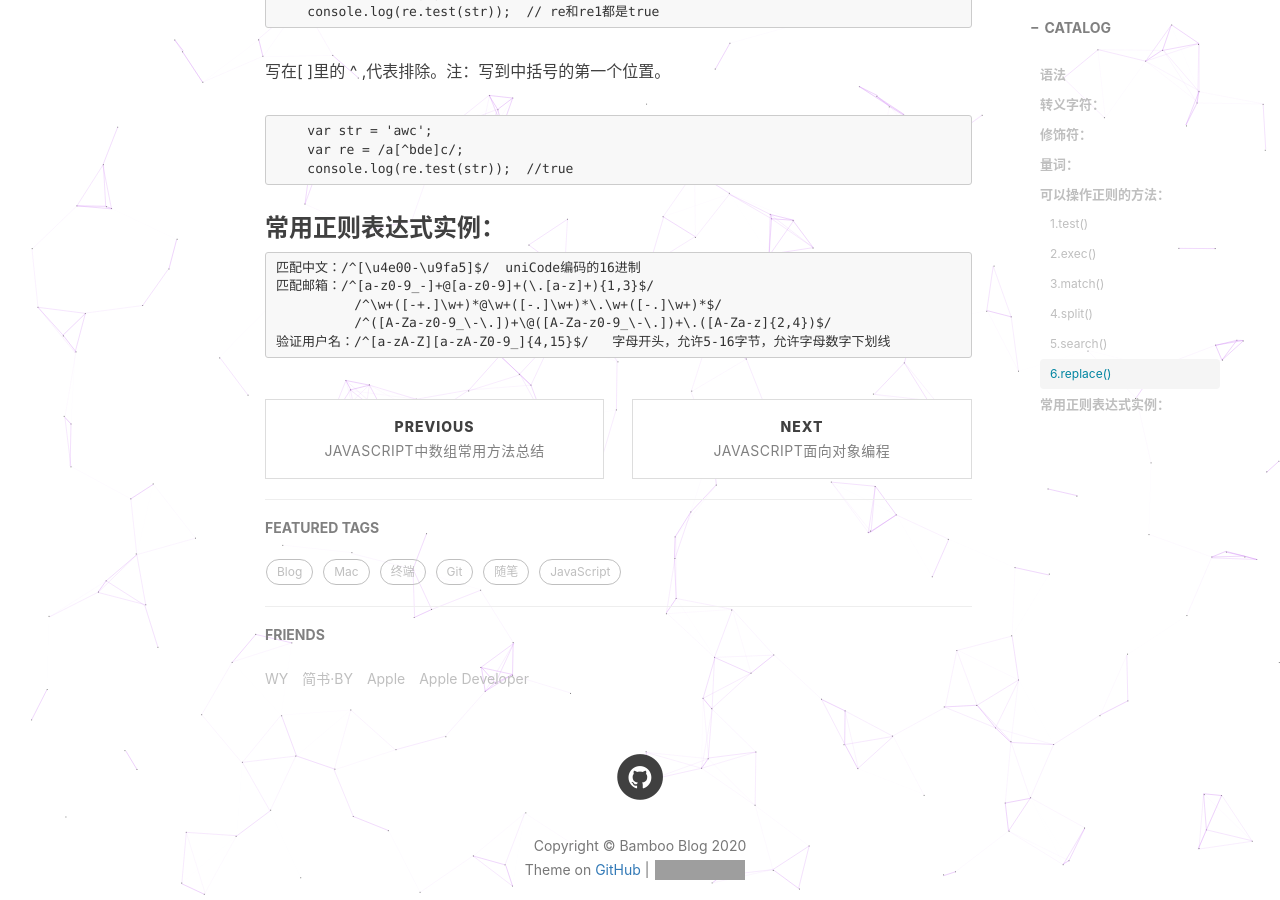
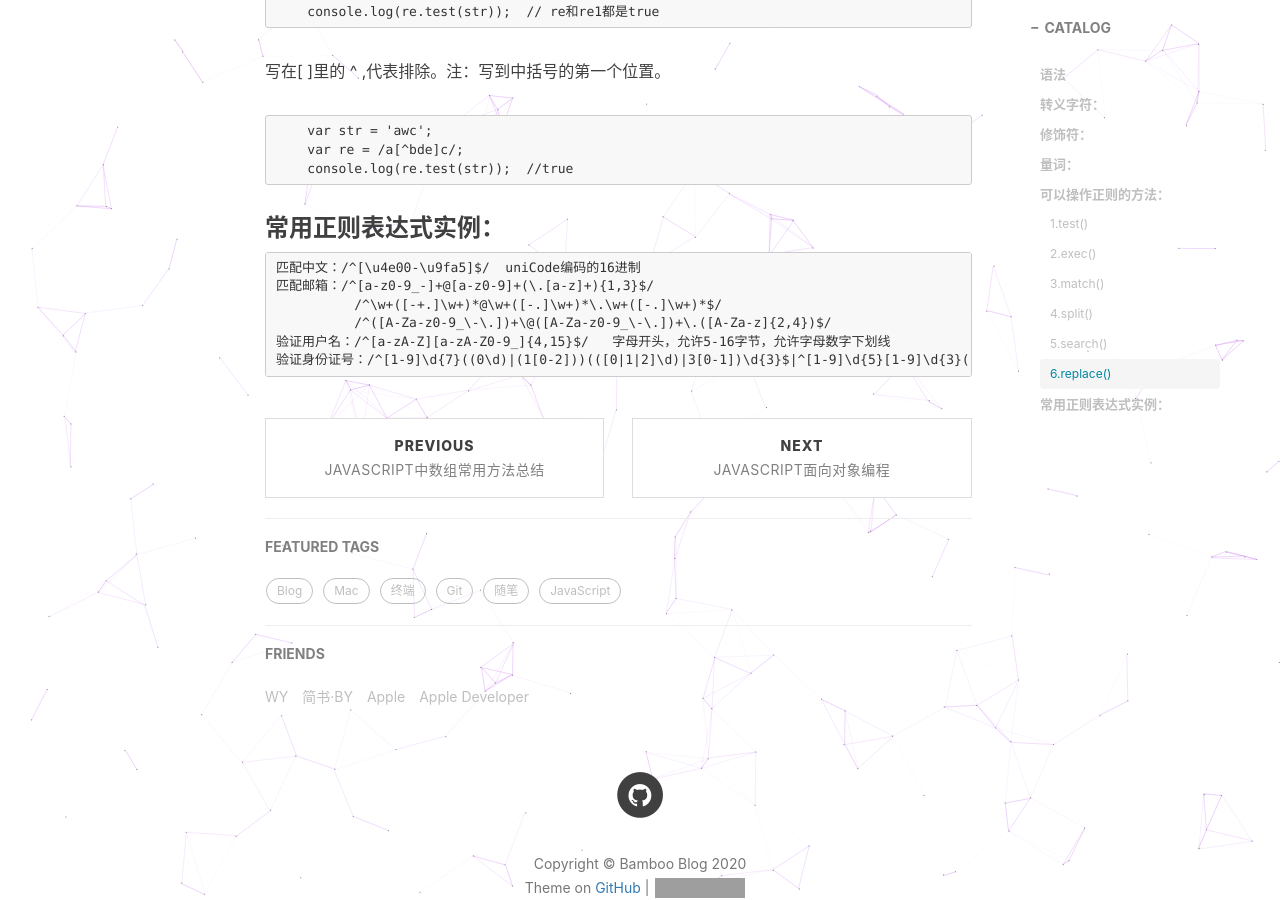
Before and after one commit to ShowBamboo/ShowBamboo.github.io, a Jekyll site: the page built from _posts/2019-08-23-JavaScript正则表达式.md, in a window 1280 px wide and 900 px high, scrolled down 4006 px. Built offline with Jekyll 4.4.1, drawn with Linux system fonts in a browser that asks for light colours; nearby versions of some CDN libraries; comment, search, counter and statistics services are not loaded; grey boxes are pictures that could not be loaded.

Commit message:
身份证正则

```diff
--- a/_posts/2019-08-23-JavaScript正则表达式.md
+++ b/_posts/2019-08-23-JavaScript正则表达式.md
@@ -184,3 +184,4 @@ tags: #标签
               /^\w+([-+.]\w+)*@\w+([-.]\w+)*\.\w+([-.]\w+)*$/
               /^([A-Za-z0-9_\-\.])+\@([A-Za-z0-9_\-\.])+\.([A-Za-z]{2,4})$/
     验证用户名：/^[a-zA-Z][a-zA-Z0-9_]{4,15}$/   字母开头，允许5-16字节，允许字母数字下划线
+    验证身份证号：/^[1-9]\d{7}((0\d)|(1[0-2]))(([0|1|2]\d)|3[0-1])\d{3}$|^[1-9]\d{5}[1-9]\d{3}((0\d)|(1[0-2]))(([0|1|2]\d)|3[0-1])\d{3}([0-9]|X)$/
```
